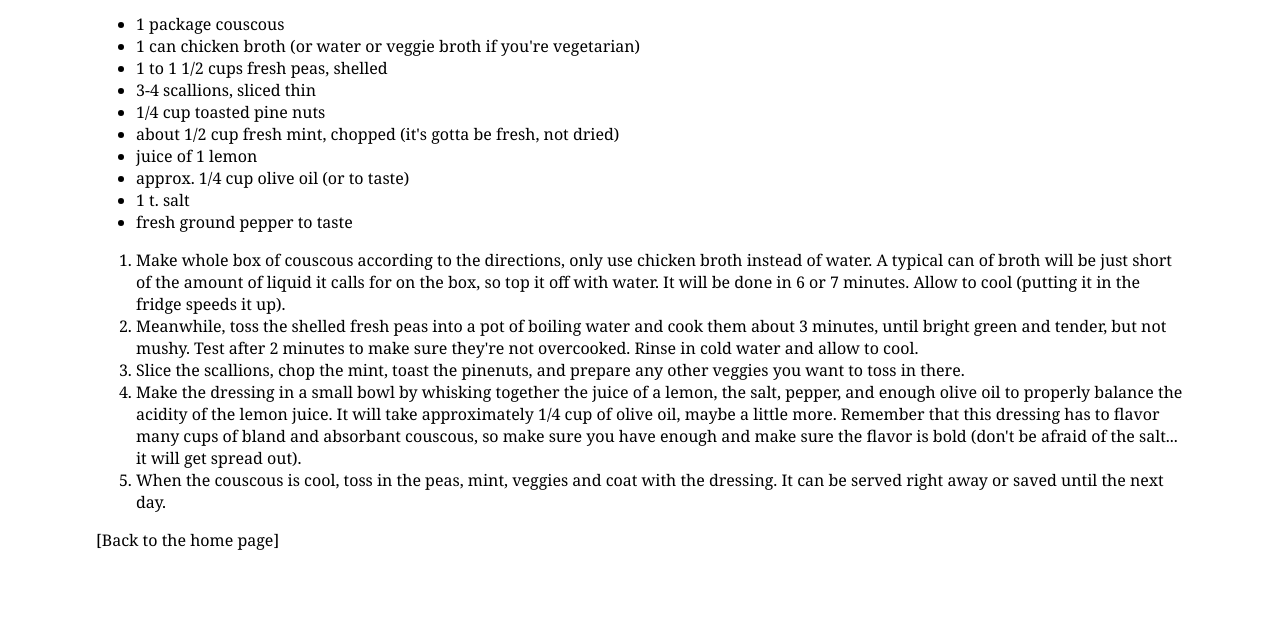
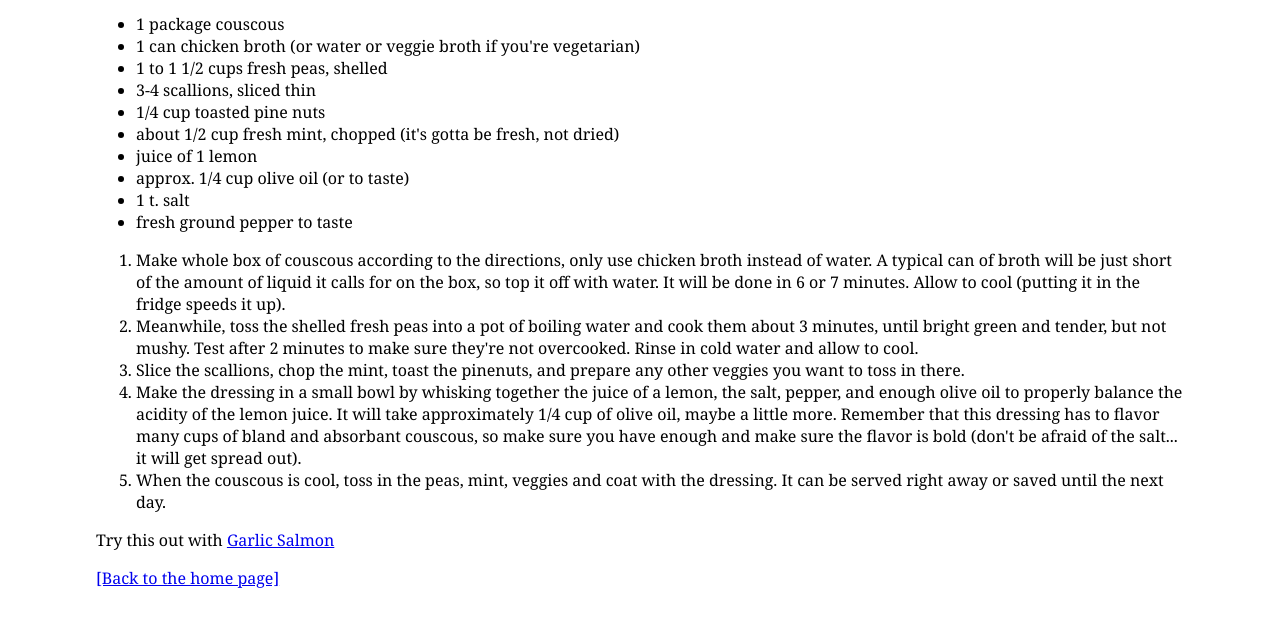
Before and after one commit to goodbat/LWD-Jens-Kitchen, a plain HTML site: page recipes/pasta/couscous.html in a window 1280 px wide. Shown: the part 128-754 px from the top of the page. Drawn offline with Linux system fonts and the light colour scheme.

Commit message:
Added a link to the home page and to the salmon recipe page.

```diff
--- a/recipes/pasta/couscous.html
+++ b/recipes/pasta/couscous.html
@@ -49,7 +49,9 @@
       <li>When the couscous is cool, toss in the peas, mint, veggies and coat with the dressing. It can be served right away or saved until the next day.</li>
     </ol>
 
-    <p>[Back to the home page]</p>
+    <p>Try this out with <a href="../salmon.html">Garlic Salmon</a></p>
+
+    <p><a href="../../index.html">[Back to the home page]</a></p>
 
   </body>
 </html>
```
